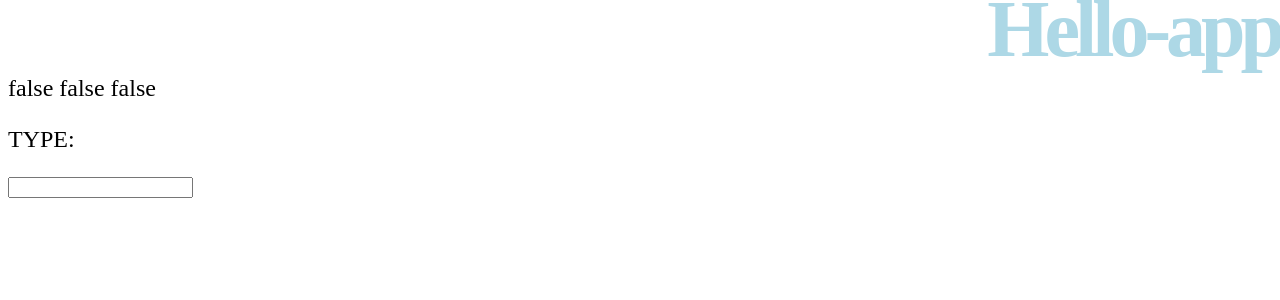
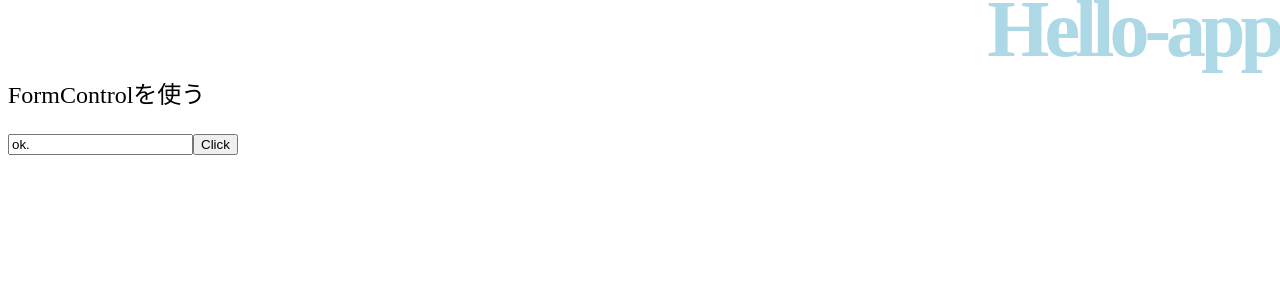
Before and after one commit to yuri-misonoo/angular-app, an Angular app: page / in a window 1280 px wide. Shown: the top 300 px of the page. Built offline with nearby package versions, Linux system fonts and the light colour scheme.

Commit message:
FormControl

```diff
--- a/src/app/app.module.ts
+++ b/src/app/app.module.ts
@@ -1,6 +1,6 @@
 import { NgModule } from '@angular/core';
 import { BrowserModule } from '@angular/platform-browser';
-import { FormsModule } from '@angular/forms';
+import { FormsModule, ReactiveFormsModule } from '@angular/forms';
 
 import { AppComponent } from './app.component';
 import { HelloComponent } from './hello/hello.component';
@@ -12,7 +12,8 @@ import { HelloComponent } from './hello/hello.component';
   ],
   imports: [
     BrowserModule,
-    FormsModule
+    FormsModule,
+    ReactiveFormsModule
   ],
   providers: [],
   bootstrap: [HelloComponent]
--- a/src/app/hello/hello.component.html
+++ b/src/app/hello/hello.component.html
@@ -1,6 +1,6 @@
 <div id="body">
   <h1>{{ title }}</h1>
   <p>{{message}}</p>
-  <p>TYPE:{{text1}}</p>
-  <input type="text" [(ngModel)]="text1" />
+  <input type="text" [formControl]="myControl" />
+  <button (click)="doClick()">Click</button>
 </div>
--- a/src/app/hello/hello.component.ts
+++ b/src/app/hello/hello.component.ts
@@ -1,4 +1,5 @@
 import { Component, OnInit } from '@angular/core';
+import { FormControl } from '@angular/forms';
 
 @Component({
   selector: 'app-hello',
@@ -8,13 +9,17 @@ import { Component, OnInit } from '@angular/core';
 export class HelloComponent implements OnInit {
   title!:string;
   message!:string;
-  text1!:string;
+  myControl!:FormControl;
 
   constructor() {}
 
   ngOnInit() {
     this.title = 'Hello-app';
-    this.message = 'false false false';
-    this.text1 = '';
+    this.message = 'FormControlを使う';
+    this.myControl = new FormControl('ok.');
+  }
+
+  doClick() {
+    this.message = '「' + this.myControl.value + '」と書きましたね。';
   }
 }
```
